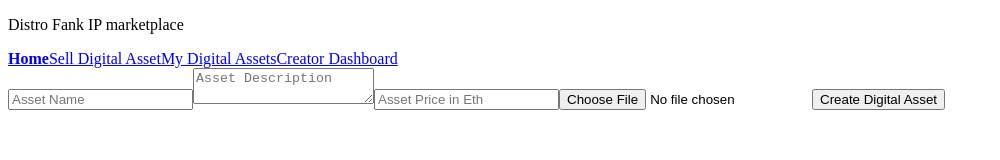
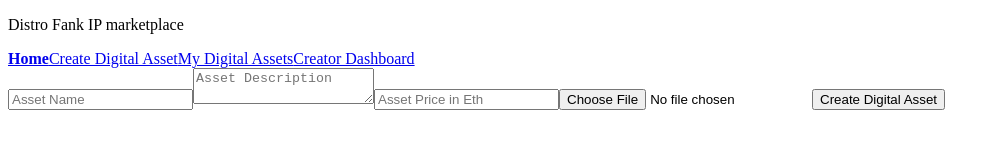
Before and after one commit to bertil291utn/digital-marketplace, a Next.js app: page /create-item in a window 1280 px wide. Shown: the top 160 px of the page, without its empty margins (0-1000 px from the left). Built offline with nearby package versions, Linux system fonts and the light colour scheme; no server answers; what ipfs-http-client would draw is missing.

Commit message:
add pinata apis

```diff
--- a/config.js
+++ b/config.js
@@ -1,3 +1,7 @@
 export const MARKETPLACE = process.env.NEXT_PUBLIC_MARKETPLACE_ADDRESS;
 export const NFT_TOKEN = process.env.NEXT_PUBLIC_NFT_CONTRACT_ADDRESS;
 export const IPFS_DEDICATED_NODE = process.env.NEXT_PUBLIC_IPFS_DEDICATED_NODE;
+export const INFURA_PROJECT_ID = process.env.NEXT_PUBLIC_INFURA_PROJECT_ID;
+export const INFURA_SECRET_API = process.env.NEXT_PUBLIC_INFURA_SECRET_API;
+export const PINATA_API_SECRET = process.env.NEXT_PUBLIC_PINATA_API_SECRET;
+export const PINATA_API_KEY = process.env.NEXT_PUBLIC_PINATA_API_KEY;
--- a/pages/_app.js
+++ b/pages/_app.js
@@ -34,7 +34,7 @@ function MyApp({ Component, pageProps }) {
                 linkState.sell ? 'active-link' : ''
               }`}
             >
-              Sell Digital Asset
+              Create Digital Asset
             </a>
           </Link>
           <Link href='/my-assets'>
```
